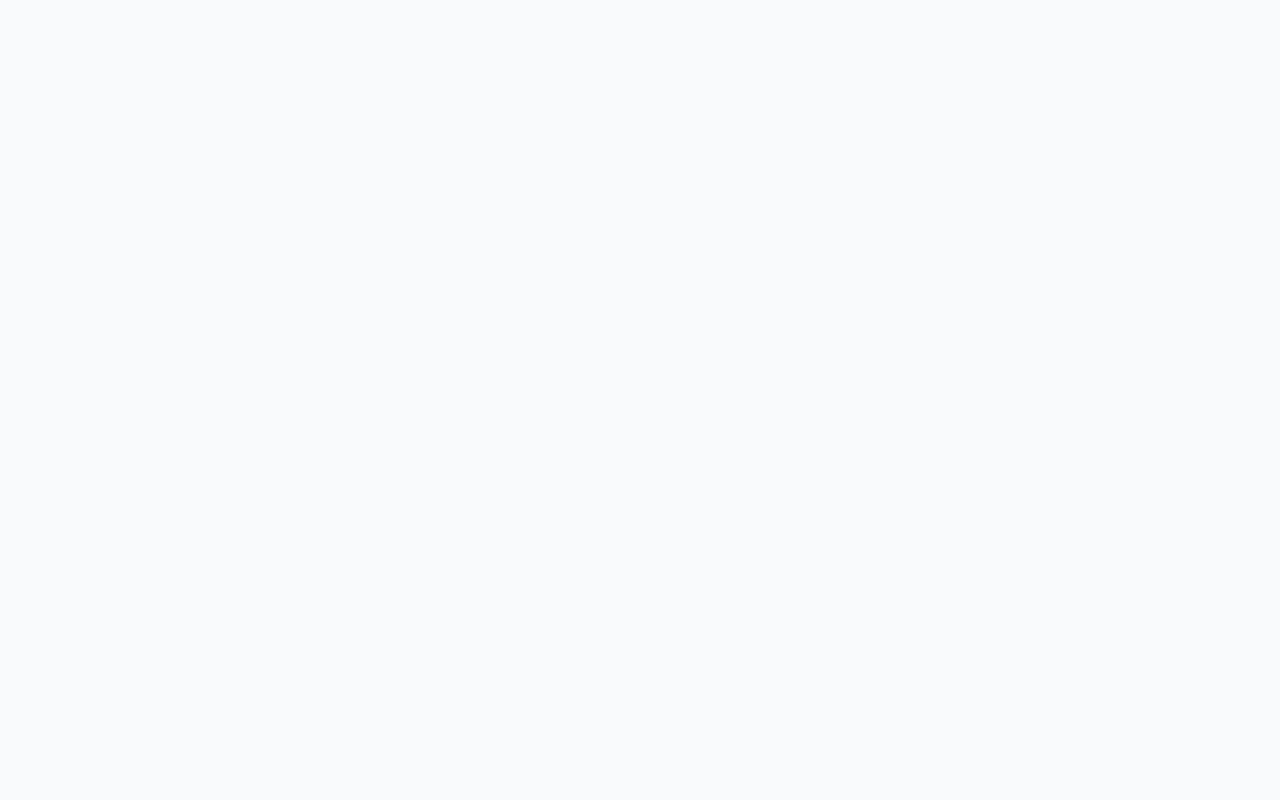
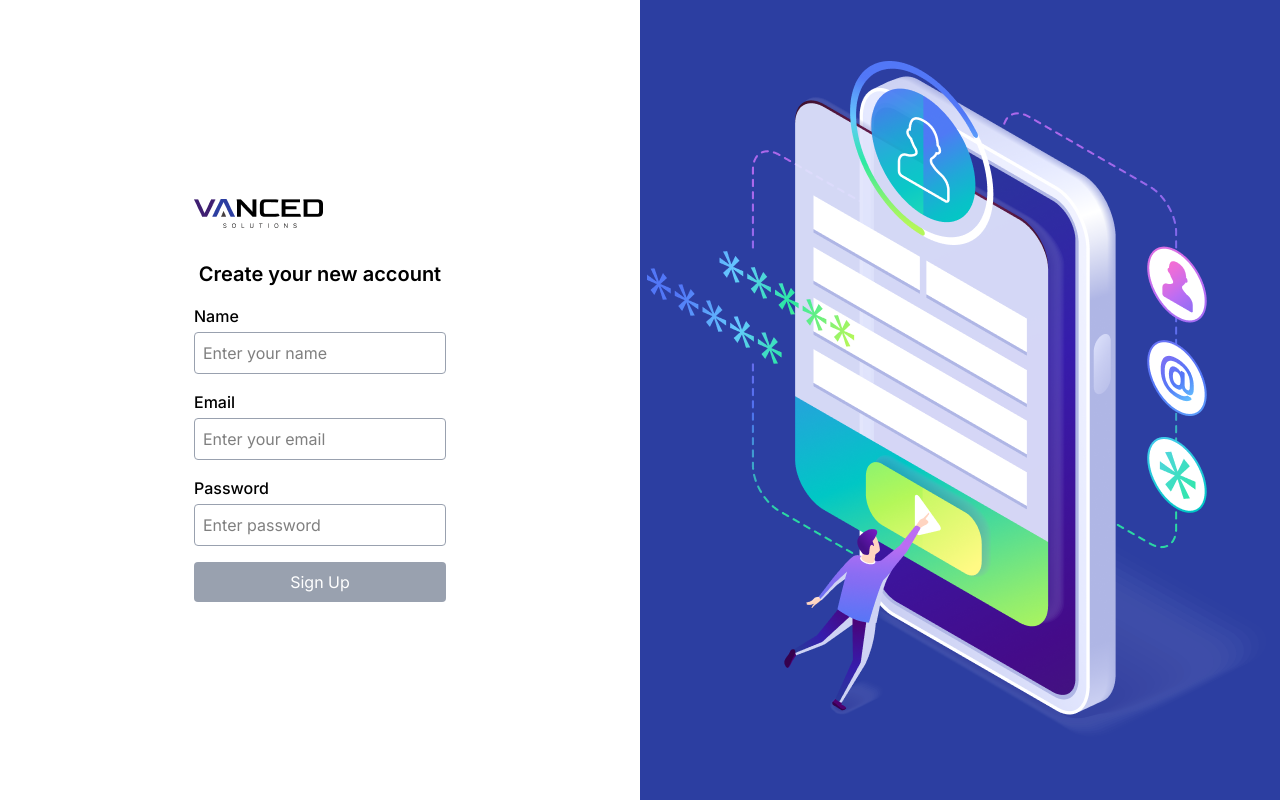
Before and after one commit to i-harman02/HrVanced, a React (Vite) app: page /signup in a window 1280 px wide. Before the commit this address had no page. Built offline with nearby package versions, Linux system fonts and the light colour scheme.

Commit message:
done changes

```diff
--- /dev/null
+++ b/src/components/PublicRoute.jsx
@@ -0,0 +1,9 @@
+import { Navigate, Outlet } from "react-router-dom";
+
+const PublicRoute = () => {
+  const token = localStorage.getItem("token");
+
+  return token ? <Navigate to="/dashboard" replace /> : <Outlet />;
+};
+
+export default PublicRoute;
--- /dev/null
+++ b/src/components/commonAPI/CallAPI.js
@@ -0,0 +1,23 @@
+const BASE_URL = "http://localhost:9090/api/auth";
+
+export const apicall = async (endpoint, method = "GET", data) => {
+  const token = localStorage.getItem("token");
+
+  const res = await fetch(`${BASE_URL}${endpoint}`, {
+    method,
+    headers: {
+      "Content-Type": "application/json",
+      ...(token && { Authorization: `Bearer ${token}` }),
+    },
+    body: data ? JSON.stringify(data) : null,
+  });
+
+  const result = await res.json();
+
+  if (!res.ok) {
+    console.error("API Error:", result);
+    throw result; // 👈 VERY IMPORTANT
+  }
+
+  return result;
+};
--- a/src/pages/Login/Login.jsx
+++ b/src/pages/Login/Login.jsx
@@ -1,11 +1,10 @@
 import { useState } from "react";
-import { fakeUser } from "../../utils/Fakeuser";
-import { generateToken } from "../../utils/Faketoken";
-import { useNavigate } from "react-router-dom";
-
-import HomeImg from "../../assets/Group 3475 (1).png";
+import { Link, useNavigate } from "react-router-dom";
 import { toast } from "react-toastify";
 import Toaster from "../../components/Toaster";
+import HomeImg from "../../assets/Group 3475 (1).png";
+import logo from "../../assets/vanced-logo.png";
+import { apicall } from "../../components/commonAPI/CallAPI";
 
 const Login = () => {
   const navigate = useNavigate();
@@ -31,125 +30,97 @@ const Login = () => {
 
     if (name === "password") {
       if (!value) error = "Password is required";
-      else if (value.length < 6)
-        error = "Password must be at least 6 characters";
+      else if (value.length < 2)
+        error = "Password must be at least 2 characters";
     }
 
-    setErrors((prev) => ({
-      ...prev,
-      [name]: error,
-    }));
+    setErrors((prev) => ({ ...prev, [name]: error }));
   };
 
   const handlechange = (e) => {
     const { name, value } = e.target;
-
-    setFormdata((prev) => ({
-      ...prev,
-      [name]: value,
-    }));
-
+    setFormdata((prev) => ({ ...prev, [name]: value }));
     validateField(name, value);
   };
 
   const isFormValid =
     formdata.email && formdata.password && !errors.email && !errors.password;
 
-  const handleSubmit = (e) => {
+  // 🔥 BACKEND LOGIN USING FETCH
+  const handleSubmit = async (e) => {
     e.preventDefault();
+    if (!isFormValid) return;
+    try {
+      const data = await apicall("/login", "POST", formdata);
 
-    if (!isFormValid) return;
+      localStorage.setItem("token", data.token);
+      localStorage.setItem("user", JSON.stringify(data.user));
 
-    const matchUser = fakeUser.find(
-      (user) =>
-        user.email === formdata.email && user.password === formdata.password
-    );
-
-    if (matchUser) {
-      const token = generateToken();
-
-      // existing logic (unchanged)
-      localStorage.setItem("token", token);
-      localStorage.setItem("user", JSON.stringify(matchUser));
+      toast.success("Login successful 🎉");
 
       setTimeout(() => {
         navigate("/dashboard", { replace: true });
-      }, 2000);
-
-      toast.success("Login successful 🎉");
-    } else {
-      toast.error("User not found ");
+      }, 1500);
+    } catch (error) {
+      toast.error(error.message);
     }
   };
 
   return (
     <>
       <Toaster />
-      <div className="grid grid-cols-1 md:grid-cols-2 gap-4 min-h-screen ">
-        <div className="bg-white p-4">
-          <div className="flex items-center justify-center h-full">
+      <div className="grid grid-cols-1 md:grid-cols-2 min-h-screen">
+        <div className="bg-white p-4 flex items-center justify-center">
           <div>
-              <img className="mb-10" src="./Images/logo.png" alt="" />
+            <img className="mb-8" src={logo} alt="" />
             <h1 className="text-2xl font-bold mb-3">WELCOME BACK !!</h1>
-              <p className="text-[#71717B] mb-10">
-                Please login to your account.
-              </p>
+            <p className=" mb-10">Please login to your account.</p>
 
-              <div className="flex flex-col mb-2 min-h-25">
+            <div className="flex flex-col mb-2">
               <label className="mb-2.5 font-medium">Email</label>
               <input
-                  className="bg-white p-2 rounded-sm border border-bordergray"
+                className="p-2 border"
                 name="email"
                 value={formdata.email}
                 onChange={handlechange}
                 type="email"
               />
-                <p
-                  className={`text-red-500 text-sm mt-1 min-h-4 ${
-                    errors.email ? "opacity-100" : "opacity-0"
-                  }`}
-                >
-                  {errors.email}
-                </p>
+              <p className="text-red-500 text-sm">{errors.email}</p>
             </div>
 
-              <div className="flex flex-col mb-2 min-h-25">
+            <div className="flex flex-col mb-4">
               <label className="mb-2.5 font-medium">Password</label>
               <input
-                  className="bg-white p-2 rounded-sm border border-bordergray"
+                className="p-2 border"
                 name="password"
                 value={formdata.password}
                 onChange={handlechange}
                 type="password"
               />
-                <p
-                  className={`text-red-500 text-sm mt-1 min-h-4 ${
-                    errors.password ? "opacity-100" : "opacity-0"
-                  }`}
-                >
-                  {errors.password}
-                </p>
+              <p className="text-red-500 text-sm">{errors.password}</p>
             </div>
-
-              <div className="flex gap-4 mb-6">
-                <input type="checkbox" />
-                <p className="text-[#71717B]">Remember me</p>
-              </div>
-
+            <div className="flex flex-col">
               <button
                 onClick={handleSubmit}
-                className="bg-[#2C3EA1] cursor-pointer py-3 px-36.25 rounded text-amber-50 font-bold"
+                className="bg-[#2C3EA1] py-3 px-36 rounded text-white font-bold cursor-pointer"
               >
                 Log In
               </button>
+              <p className="text-[12px] mt-2 flex  gap-1">
+                Create your new account{" "}
+                <Link
+                  to="/signup"
+                  className="text-blue-800 cursor-pointer underline font-semibold"
+                >
+                  signup
+                </Link>
+              </p>
             </div>
           </div>
         </div>
 
-        <div className="bg-[#2C3EA1] p-4">
-          <div className="flex items-center justify-center h-full">
-            <img className="object-cover" src={HomeImg} alt="" />
-          </div>
+        <div className="bg-[#2C3EA1] flex items-center justify-center">
+          <img src={HomeImg} alt="" />
         </div>
       </div>
     </>
--- /dev/null
+++ b/src/pages/signup/Signup.jsx
@@ -0,0 +1,156 @@
+import { useState } from "react";
+import { apicall } from "../../components/commonAPI/CallAPI";
+import { useNavigate } from "react-router-dom";
+import HomeImg from "../../assets/Group 3475 (1).png";
+import logo from "../../assets/vanced-logo.png";
+const Signup = () => {
+  const navigate = useNavigate();
+
+  const [formdata, setFormdata] = useState({
+    name: "",
+    email: "",
+    password: "",
+  });
+
+  const [errors, setErrors] = useState({
+    name: "",
+    email: "",
+    password: "",
+  });
+
+
+   const validateField = (name, value) => {
+    let error = "";
+
+    if (name === "name") {
+      if (!value) error = "Name is required";
+      else if (value.length < 2)
+        error = "Name must be at least 2 characters";
+    }
+
+    if (name === "email") {
+      const emailRegex = /^[^\s@]+@[^\s@]+\.[^\s@]+$/;
+      if (!value) error = "Email is required";
+      else if (!emailRegex.test(value)) error = "Enter a valid email";
+    }
+
+    if (name === "password") {
+      if (!value) error = "Password is required";
+      else if (value.length < 2)
+        error = "Password must be at least 2 characters";
+    }
+
+    setErrors((prev) => ({ ...prev, [name]: error }));
+  };
+
+  const handlechange = (e) => {
+    const { name, value } = e.target;
+    setFormdata((prev) => ({
+      ...prev,
+      [name]: value,
+    }));
+     validateField(name, value);
+
+    // console.log("Form Data:", formdata);
+  };
+
+const isFormValid =
+    formdata.name &&
+    formdata.email &&
+    formdata.password &&
+    !errors.name &&
+    !errors.email &&
+    !errors.password;
+
+  const handleSubmit = async (e) => {
+    e.preventDefault();
+
+    if (!formdata.name || !formdata.email || !formdata.password) {
+      alert("All fields are required");
+      return;
+    }
+
+    try {
+      const res = await apicall("/register", "POST", formdata);
+      if (res?.data) {
+        navigate("/login");
+        alert("Signup successful 🎉");
+      } else {
+        alert(res?.message || "Signup failed");
+      }
+    } catch (err) {
+      console.error(err);
+      alert("Something went wrong");
+    }
+  };
+
+  return (
+    <div className="grid grid-cols-1 md:grid-cols-2 min-h-screen">
+      <div className="bg-white p-4 flex items-center justify-center">
+        <form onSubmit={handleSubmit} className="p-6 min-w-75  ">
+          <img className="mb-8" src={logo} alt="" />
+          <h2 className="text-xl font-semibold mb-4  text-center">
+            Create your new account
+          </h2>
+
+          <div className="flex flex-col mb-4">
+            <label className="block mb-1 font-medium ">Name</label>
+            <input
+              className="w-full p-2 border rounded-sm border-gray-400"
+              name="name"
+              value={formdata.name}
+              onChange={handlechange}
+              type="text"
+              placeholder="Enter your name"
+            />
+              <p className="text-red-500 text-sm">{errors.name}</p>
+          </div>
+
+          <div className="flex flex-col mb-4">
+            <label className="block mb-1 font-medium ">Email</label>
+            <input
+              className="w-full p-2 border rounded-sm border-gray-400"
+              name="email"
+              value={formdata.email}
+              onChange={handlechange}
+              type="email"
+              placeholder="Enter your email"
+            />
+              <p className="text-red-500 text-sm">{errors.email}</p>
+          </div>
+
+          <div className="flex flex-col mb-4">
+            <label className="block mb-1 font-medium">Password</label>
+            <input
+              className="w-full p-2 border rounded-sm border-gray-400"
+              name="password"
+              value={formdata.password}
+              onChange={handlechange}
+              type="password"
+              placeholder="Enter password"
+            />
+             <p className="text-red-500 text-sm">{errors.password}</p>
+          </div>
+
+              <button
+            type="submit"
+            disabled={!isFormValid}
+            className={`w-full py-2 rounded text-white transition
+              ${
+                isFormValid
+                  ? "bg-blue-600 hover:bg-blue-700"
+                  : "bg-gray-400 cursor-not-allowed"
+              }`}
+          >
+            Sign Up
+          </button>
+        </form>
+      </div>
+      <div className="bg-[#2C3EA1] flex items-center justify-center">
+        <img src={HomeImg} alt="" />
+      </div>
+    </div>
+  );
+};
+
+export default Signup;
--- a/src/routes.jsx
+++ b/src/routes.jsx
@@ -1,4 +1,5 @@
 import { BrowserRouter, Routes, Route, Navigate } from "react-router-dom";
+
 import Dashboard from "./pages/dashboard/Dashboard";
 import Privacy from "./pages/privacy/Privacy";
 import Mail from "./pages/mail/Mail";
@@ -10,114 +11,45 @@ import Projects from "./pages/projects/Projects";
 import Resignation from "./pages/resignation/Resignation";
 import LeaveManagement from "./pages/leavemanagement/LeaveManagement";
 import Login from "./pages/Login/Login";
-import Protected from "./components/Protected";
+import Signup from "./pages/signup/Signup";
+
 import Layout from "./components/Layout";
+import ProtectedRoute from "./components/Protected";
+import PublicRoute from "./components/PublicRoute";
 
 const Approutes = () => {
-  const isLoggedIn = localStorage.getItem("token");
   return (
     <BrowserRouter>
       <Routes>
+
+
         <Route path="/" element={<Navigate to="/login" replace />} />
 
-        <Route
-          path="/login"
-          element={
-            isLoggedIn ? <Navigate to="/dashboard" replace /> : <Login />
-          }
-        />
 
-        <Route element={<Layout />}>
-          <Route
-            path="/dashboard"
-            element={
-              <Protected>
-                <Dashboard />
-              </Protected>
-            }
-          />
+        <Route element={<PublicRoute />}>
+          <Route path="/login" element={<Login />} />
+          <Route path="/signup" element={<Signup />} />
+        </Route>
 
-          <Route
-            path="/mail"
-            element={
-              <Protected>
-                <Mail />
-              </Protected>
-            }
-          />
 
-          <Route
-            path="/privacy"
-            element={
-              <Protected>
-                <Privacy />
-              </Protected>
-            }
-          />
+        <Route element={<ProtectedRoute />}>
+          <Route element={<Layout />}>
+            <Route path="/dashboard" element={<Dashboard />} />
+            <Route path="/mail" element={<Mail />} />
+            <Route path="/privacy" element={<Privacy />} />
+            <Route path="/me" element={<Me />} />
+            <Route path="/my-finances" element={<Myfinances />} />
+            <Route path="/my-team" element={<Myteam />} />
+            <Route path="/projects" element={<Projects />} />
+            <Route path="/resignation" element={<Resignation />} />
+            <Route path="/message" element={<Message />} />
+            <Route path="/leave-management" element={<LeaveManagement />} />
+          </Route>
+        </Route>
 
-          <Route
-            path="/me"
-            element={
-              <Protected>
-                <Me />
-              </Protected>
-            }
-          />
+        {/* Fallback */}
+        <Route path="*" element={<Navigate to="/login" replace />} />
 
-          <Route
-            path="/my-finances"
-            element={
-              <Protected>
-                <Myfinances />
-              </Protected>
-            }
-          />
-
-          <Route
-            path="/my-team"
-            element={
-              <Protected>
-                <Myteam />
-              </Protected>
-            }
-          />
-
-          <Route
-            path="/projects"
-            element={
-              <Protected>
-                <Projects />
-              </Protected>
-            }
-          />
-
-          <Route
-            path="/resignation"
-            element={
-              <Protected>
-                <Resignation />
-              </Protected>
-            }
-          />
-
-          <Route
-            path="/message"
-            element={
-              <Protected>
-                <Message />
-              </Protected>
-            }
-          />
-
-          <Route
-            path="/leave-management"
-            element={
-              <Protected>
-                <LeaveManagement />
-              </Protected>
-            }
-          />
-        </Route>
       </Routes>
     </BrowserRouter>
   );
```
Also changed, not shown: src/components/Protected.jsx (+3 -7 lines). Lines whose indentation alone changed are shown as unchanged.
